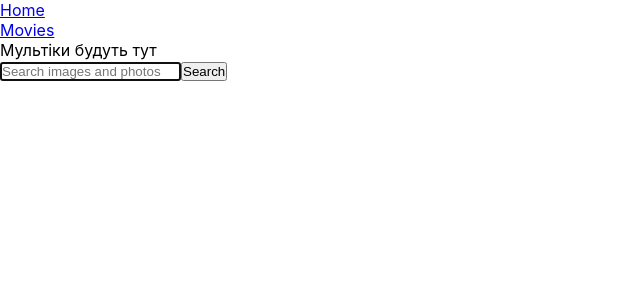
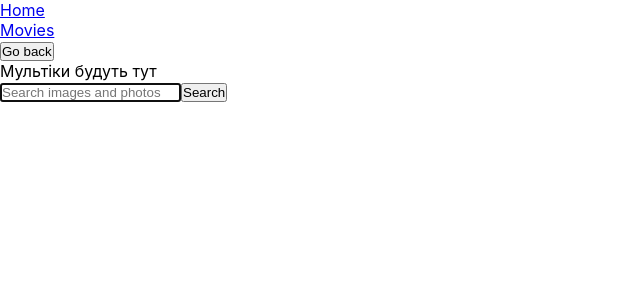
Before and after one commit to Bogdddan/goit-react-hw-05-movies, a React (Create React App) app: page /goit-react-hw-05-movies/movies in a window 1280 px wide. Shown: the top 300 px of the page, without its empty margins (0-640 px from the left). Built offline with nearby package versions, Linux system fonts and the light colour scheme.

Commit message:
add button go back

```diff
--- a/src/pages/MovieDetails/MovieDetails.js
+++ b/src/pages/MovieDetails/MovieDetails.js
@@ -1,10 +1,13 @@
-import { Link, Outlet, useParams } from "react-router-dom";
+import { Link, Outlet, useParams , useNavigate } from "react-router-dom";
 import { useState, useEffect } from "react";
 import css from './MovieDetails.module.css';
 
 const MovieDetails = () => {
   const { movieId } = useParams();
   const [movie, setMovie] = useState(null);
+  const navigate = useNavigate();
+
+  const goBackBtn = () => navigate('/');
 
 
   useEffect(() => {
@@ -39,6 +42,7 @@ const MovieDetails = () => {
 
   return (
     <>
+    <button onClick={goBackBtn}>Go back</button>
       <h1>{movie.title}</h1>
       <div className={css.info}>
       {movie.poster_path && (
--- a/src/pages/Movies.js
+++ b/src/pages/Movies.js
@@ -1,9 +1,12 @@
 import React, { useState } from "react";
-import { Link } from "react-router-dom";
+import { Link , useNavigate } from "react-router-dom";
 
 const Movies = () => {
   const [searchQuery, setSearchQuery] = useState("");
   const [result, setResult] = useState([]);
+  const navigate = useNavigate();
+
+  const goBackBtn = () => navigate('/');
 
   const handleQueryChange = (event) => {
     setSearchQuery(event.currentTarget.value.toLowerCase());
@@ -46,6 +49,7 @@ const Movies = () => {
 
   return (
     <>
+    <button onClick={goBackBtn}>Go back</button>
       <div>Мультіки будуть тут</div>
       <form onSubmit={handleSubmit}>
         <input
```
